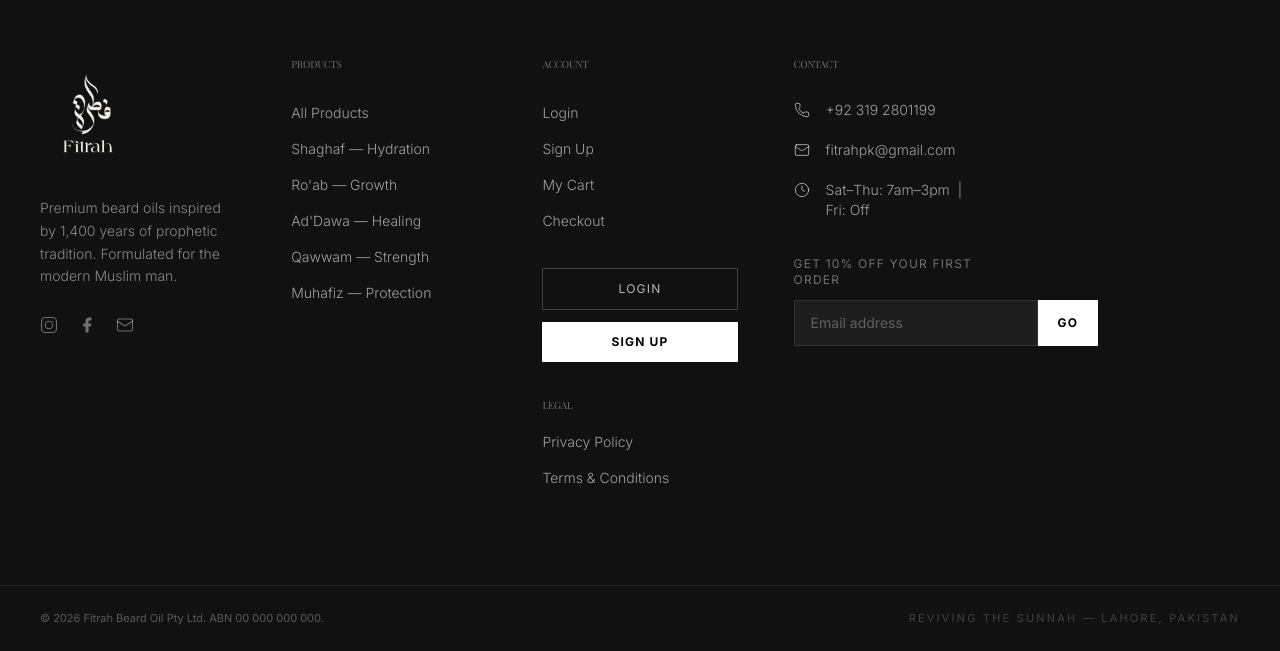
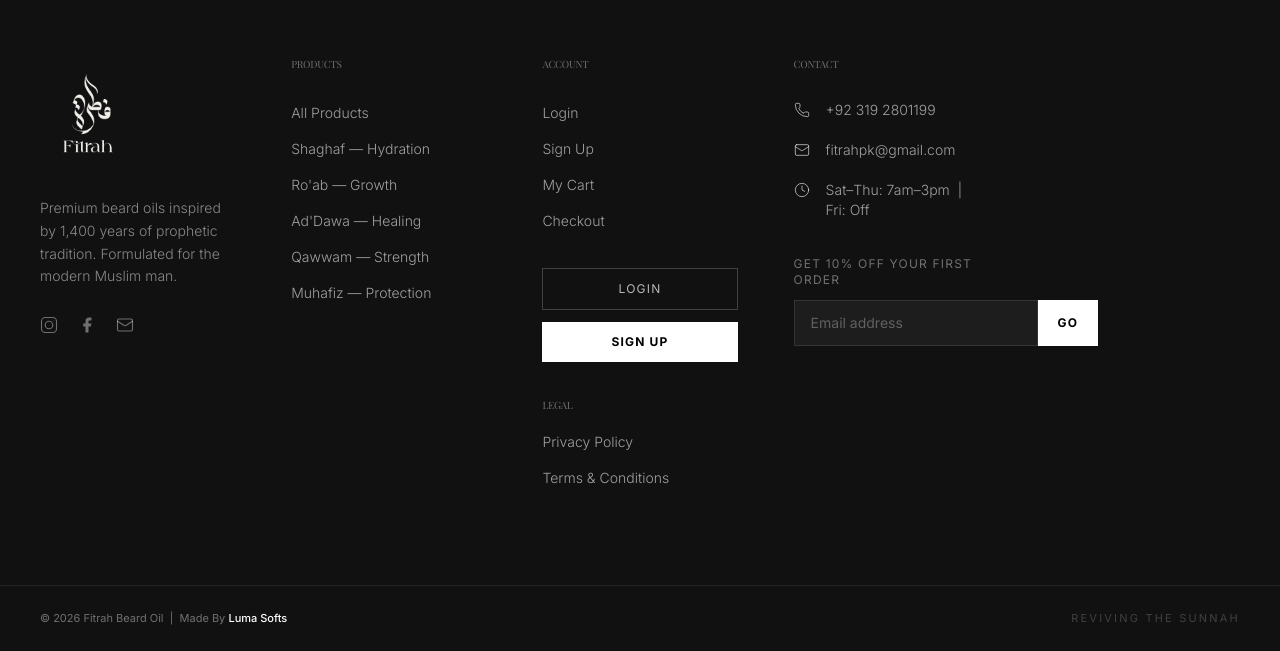
Before and after one commit to talhs999/fitrah, a Next.js app in the folder frontend/: page / in a window 1280 px wide. Shown: the part 8583-9234 px from the top of the page. Built offline with nearby package versions, Linux system fonts and the light colour scheme; no server answers; the database is empty; a web font is replaced by a local one.

Commit message:
Update footer copyright: Made By Luma Softs with link and remove Lahore

```diff
--- a/frontend/src/components/Footer.tsx
+++ b/frontend/src/components/Footer.tsx
@@ -165,11 +165,14 @@
       {/* Bottom Bar */}
       <div className="border-t border-white/8">
         <div className="max-w-7xl mx-auto px-6 md:px-10 py-6 flex flex-col md:flex-row items-center justify-between gap-3">
-          <p className="font-sans text-[11px] text-white/30">
-            &copy; {new Date().getFullYear()} Fitrah Beard Oil Pty Ltd. ABN 00 000 000 000.
+          <p className="font-sans text-[11px] text-white/40">
+            &copy; {new Date().getFullYear()} Fitrah Beard Oil &nbsp;|&nbsp; Made By{" "}
+            <a href="https://www.lumasofts.com" target="_blank" rel="noopener noreferrer" className="text-white hover:underline font-medium">
+              Luma Softs
+            </a>
           </p>
           <p className="font-sans text-[11px] text-white/20 tracking-[0.2em] uppercase">
-            Reviving the Sunnah — Lahore, Pakistan
+            Reviving the Sunnah
           </p>
         </div>
       </div>
```
